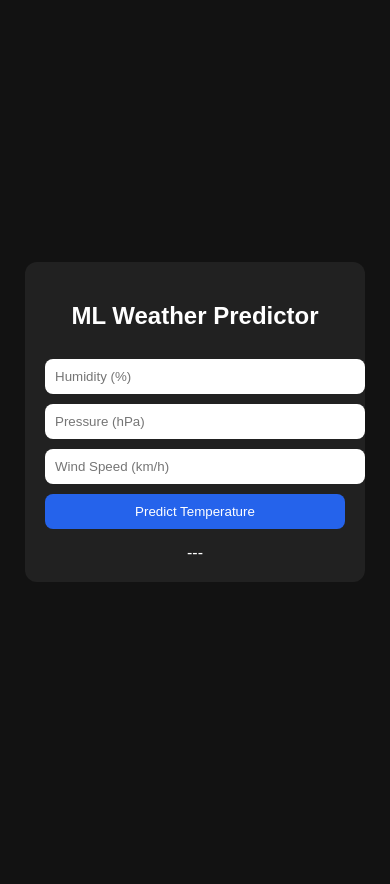
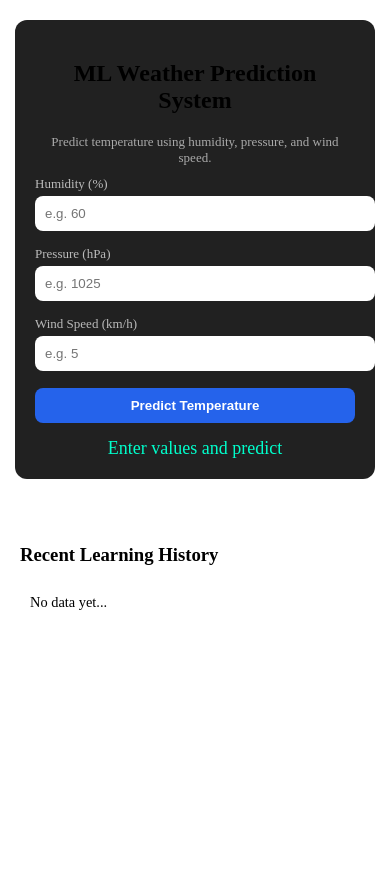
Before and after one commit to Anley-dev/weather_predictor, a Flask app: page / in a window 390 px wide. Before the commit the page ends 582 px from the top, so only its background shows below. Run offline with Flask 3, Linux system fonts and the light colour scheme.

Commit message:
Final Build: Fully responsive UI, dynamic status colors, and real-time history log

```diff
--- a/web/static/app.js
+++ b/web/static/app.js
@@ -1,23 +1,22 @@
 async function predict() {
-  // 1. Get values
   let h = document.getElementById("humidity").value;
   let p = document.getElementById("pressure").value;
   let w = document.getElementById("wind").value;
   let resultDiv = document.getElementById("result");
 
-  // 2. Validation
   if (!h || !p || !w) {
-    resultDiv.innerHTML = "Please enter all fields!";
+    resultDiv.innerHTML = "Please enter all fields";
     return;
   }
 
   resultDiv.innerHTML = "Predicting...";
 
   try {
-    // 3. Send data to Flask
     let res = await fetch("/predict", {
       method: "POST",
-      headers: { "Content-Type": "application/json" },
+      headers: {
+        "Content-Type": "application/json"
+      },
       body: JSON.stringify({
         humidity: Number(h),
         pressure: Number(p),
@@ -27,31 +26,52 @@ async function predict() {
 
     let data = await res.json();
 
-    // 4. Display & Change Background
     if (data.status === "success") {
       const temp = data.prediction;
-      resultDiv.innerHTML = `Prediction: ${temp.toFixed(2)}°C`;
 
-      // --- DYNAMIC BACKGROUND LOGIC ---
+      resultDiv.innerHTML = `🌡 Prediction: ${temp.toFixed(2)}°C`;
+
+      resultDiv.scrollIntoView({ behavior: "smooth" });
+// --- HISTORY LOGIC ---
+const historyList = document.getElementById('history-list');
+const newEntry = document.createElement('li');
+
+// Create a nice string showing what the AI learned
+newEntry.innerHTML = `
+    <strong>${temp.toFixed(2)}°C</strong>
+    <small>(H: ${h}%, P: ${p}, W: ${w})</small>
+`;
+
+// Remove the "No data yet" message on first click
+if (historyList.children[0].innerText === "No data yet...") {
+    historyList.innerHTML = "";
+}
+
+// Add the new prediction to the top of the list
+historyList.insertBefore(newEntry, historyList.firstChild);
+
+// Keep only the last 5 items to keep it clean
+if (historyList.children.length > 5) {
+    historyList.removeChild(historyList.lastChild);
+}
+
+      // Dynamic background
       if (temp > 30) {
-        // Hot: Deep Orange/Red
         document.body.style.background = "linear-gradient(135deg, #ff4b2b, #ff416c)";
       } else if (temp > 20) {
-        // Pleasant: Sunset Orange/Yellow
         document.body.style.background = "linear-gradient(135deg, #f2994a, #f2c94c)";
       } else if (temp > 10) {
-        // Cool: Calm Blue/Green
         document.body.style.background = "linear-gradient(135deg, #56ab2f, #a8e063)";
       } else {
-        // Cold: Icy Blue
         document.body.style.background = "linear-gradient(135deg, #2980b9, #6dd5fa)";
       }
 
     } else {
-      resultDiv.innerHTML = `Error: ${data.message}`;
+      resultDiv.innerHTML = "Server error. Try again.";
     }
+
   } catch (error) {
-    resultDiv.innerHTML = "Connection Error!";
-    console.error(error);
+    resultDiv.innerHTML = "Connection error";
+    console.log(error);
   }
 }
--- a/web/static/style.css
+++ b/web/static/style.css
@@ -1,35 +1,107 @@
+/* 1. Make the main body a column so things stack */
 body {
-  margin: 0;
-  background: #121212;
-  color: white;
-  display: flex;
-  justify-content: center;
-  align-items: center;
-  height: 100vh;
-  font-family: Arial;
+    display: flex;
+    flex-direction: column;
+    align-items: center;
+    padding: 20px;
+    min-height: 100vh;
+    margin: 0;
 }
 
 .app {
   background: #212121;
   padding: 20px;
   border-radius: 12px;
-  width: 300px;
+  width: 320px;
   text-align: center;
+}
+
+.desc {
+  font-size: 13px;
+  color: #aaa;
+  margin-bottom: 10px;
+}
+
+.input-group {
+  text-align: left;
+}
+
+label {
+  display: block;
+  margin-top: 10px;
+  margin-bottom: 4px;
+  font-size: 13px;
+  color: #bbb;
 }
 
 input, button {
   width: 100%;
   padding: 10px;
-  margin-top: 10px;
   border-radius: 8px;
   border: none;
 }
 
+input {
+  margin-bottom: 5px;
+}
+
+input:focus {
+  outline: none;
+  border: 2px solid #2563eb;
+}
+
 button {
+  margin-top: 12px;
   background: #2563eb;
   color: white;
+  font-weight: bold;
 }
 
-#result {
+.result-box {
   margin-top: 15px;
+  font-size: 18px;
+  color: #00ffcc;
 }
+.history-container {
+    margin-top: 30px;
+    padding-top: 15px;
+    border-top: 1px solid rgba(255, 255, 255, 0.2);
+    text-align: left;
+}
+
+#history-list {
+    list-style: none;
+    padding: 0;
+}
+
+#history-list li {
+    background: rgba(255, 255, 255, 0.05);
+    margin-bottom: 8px;
+    padding: 10px;
+    border-radius: 8px;
+    font-size: 0.9rem;
+    animation: slideIn 0.3s ease-out;
+}
+
+@keyframes slideIn {
+    from { opacity: 0; transform: translateY(-10px); }
+    to { opacity: 1; transform: translateY(0); }
+}
+
+
+
+/* 2. Ensure the container and history take full width but don't overlap */
+.container, .history-container {
+    width: 100%;
+    max-width: 400px; /* Limits width so it doesn't look stretched */
+    margin-bottom: 20px;
+}
+
+/* 3. Add the Glassmorphism effect to the History box too */
+.history-container {
+    background: rgba(255, 255, 255, 0.05);
+    backdrop-filter: blur(10px);
+    border-radius: 15px;
+    padding: 15px;
+    border: 1px solid rgba(255, 255, 255, 0.1);
+}
--- a/web/templates/index.html
+++ b/web/templates/index.html
@@ -1,21 +1,45 @@
 <!DOCTYPE html>
 <html>
 <head>
-    <title>ML Weather Predictor</title>
+  <title>ML Weather Prediction System</title>
   <link rel="stylesheet" href="/static/style.css">
   <meta name="viewport" content="width=device-width, initial-scale=1.0">
 </head>
+
 <body>
   <div class="app">
-        <h2>ML Weather Predictor</h2>
+    <h2>ML Weather Prediction System</h2>
+
+    <p class="desc">
+      Predict temperature using humidity, pressure, and wind speed.
+    </p>
+
     <div class="input-group">
-            <input type="number" id="humidity" placeholder="Humidity (%)">
-            <input type="number" id="pressure" placeholder="Pressure (hPa)">
-            <input type="number" id="wind" placeholder="Wind Speed (km/h)">
+
+      <label>Humidity (%)</label>
+      <input type="number" id="humidity" placeholder="e.g. 60">
+
+      <label>Pressure (hPa)</label>
+      <input type="number" id="pressure" placeholder="e.g. 1025">
+
+      <label>Wind Speed (km/h)</label>
+      <input type="number" id="wind" placeholder="e.g. 5">
+
     </div>
+
     <button onclick="predict()">Predict Temperature</button>
-        <div id="result">---</div>
+
+    <div id="result" class="result-box">
+      Enter values and predict
     </div>
+  </div>
+<div class="history-container">
+    <h3>Recent Learning History</h3>
+    <ul id="history-list">
+        <li>No data yet...</li>
+    </ul>
+</div>
+
   <script src="/static/app.js"></script>
 </body>
 </html>
```
Also changed, not shown: data.csv (+7 -0 lines). Lines whose indentation alone changed are shown as unchanged.
